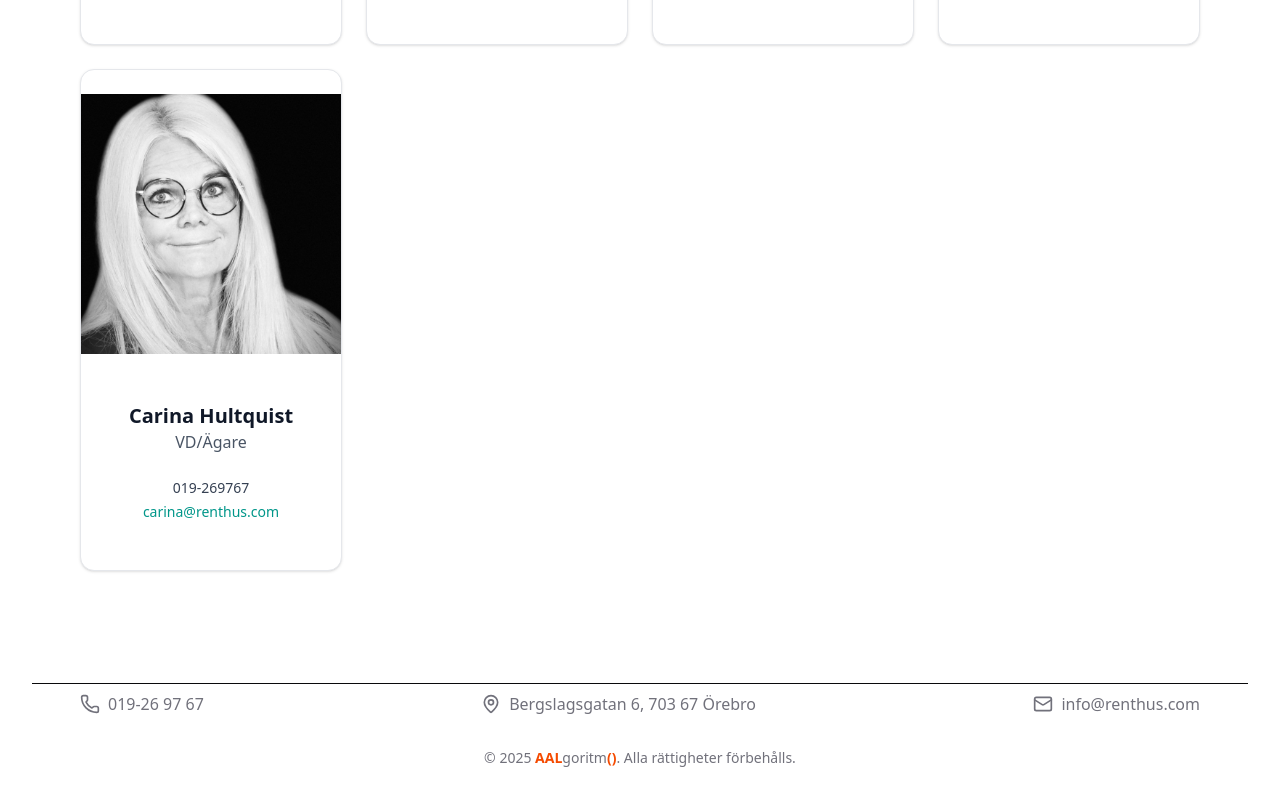
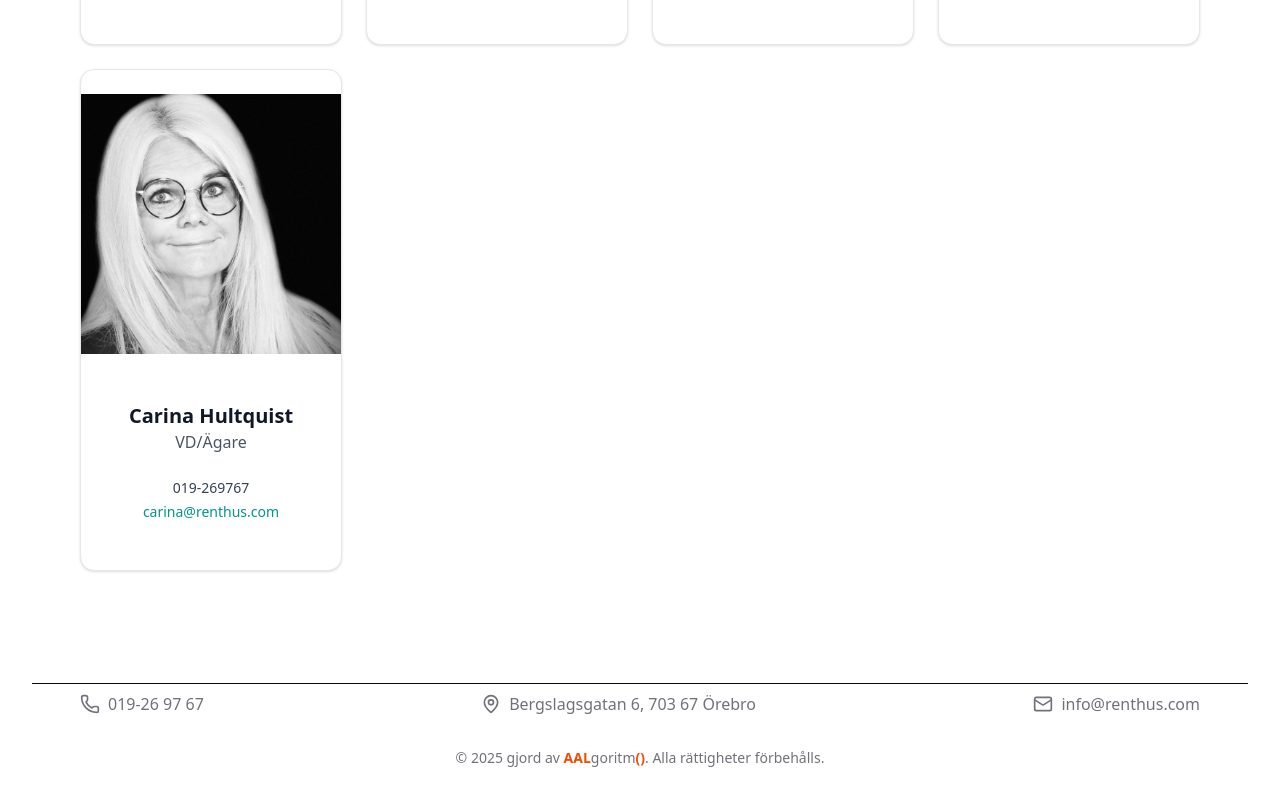
Before and after one commit to AALgoritm/RentHusWeb, a React (Vite) app: page /contact in a window 1280 px wide. Shown: the part 2076-2876 px from the top of the page. Built offline with nearby package versions, Linux system fonts and the light colour scheme.

Commit message:
fix: correct footer attribution text

```diff
--- a/src/components/Footer/index.tsx
+++ b/src/components/Footer/index.tsx
@@ -39,6 +39,7 @@ export function Footer() {
           <div className=" mt-8 text-sm">
             <p className="text-sm text-muted-foreground">
               © {currentYear}
+              <span> gjord av</span>
               <span className="text-orange-600 font-bold"> AAL</span>
               goritm
               <span className="text-orange-600 font-bold">()</span>. Alla
```
